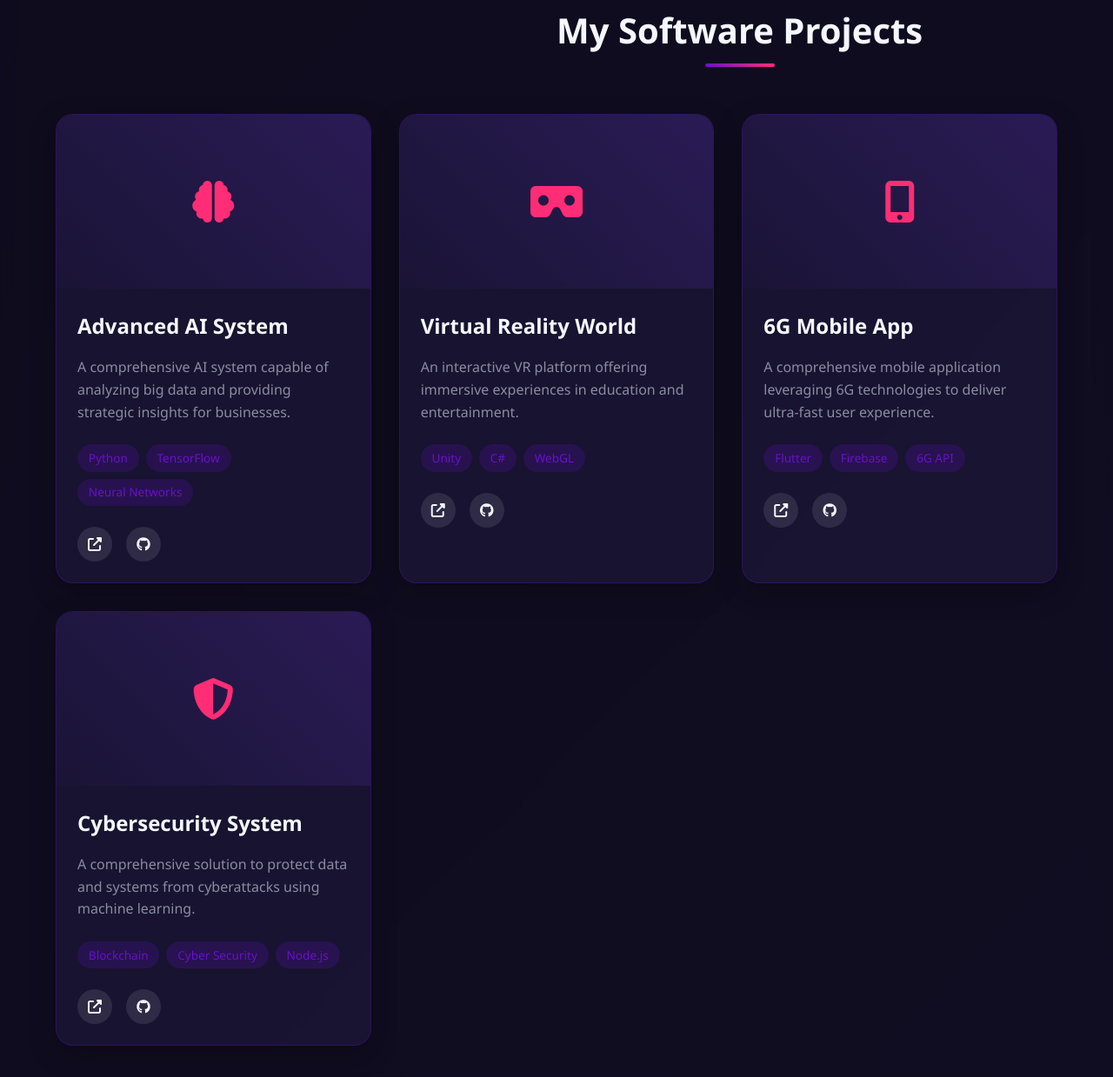
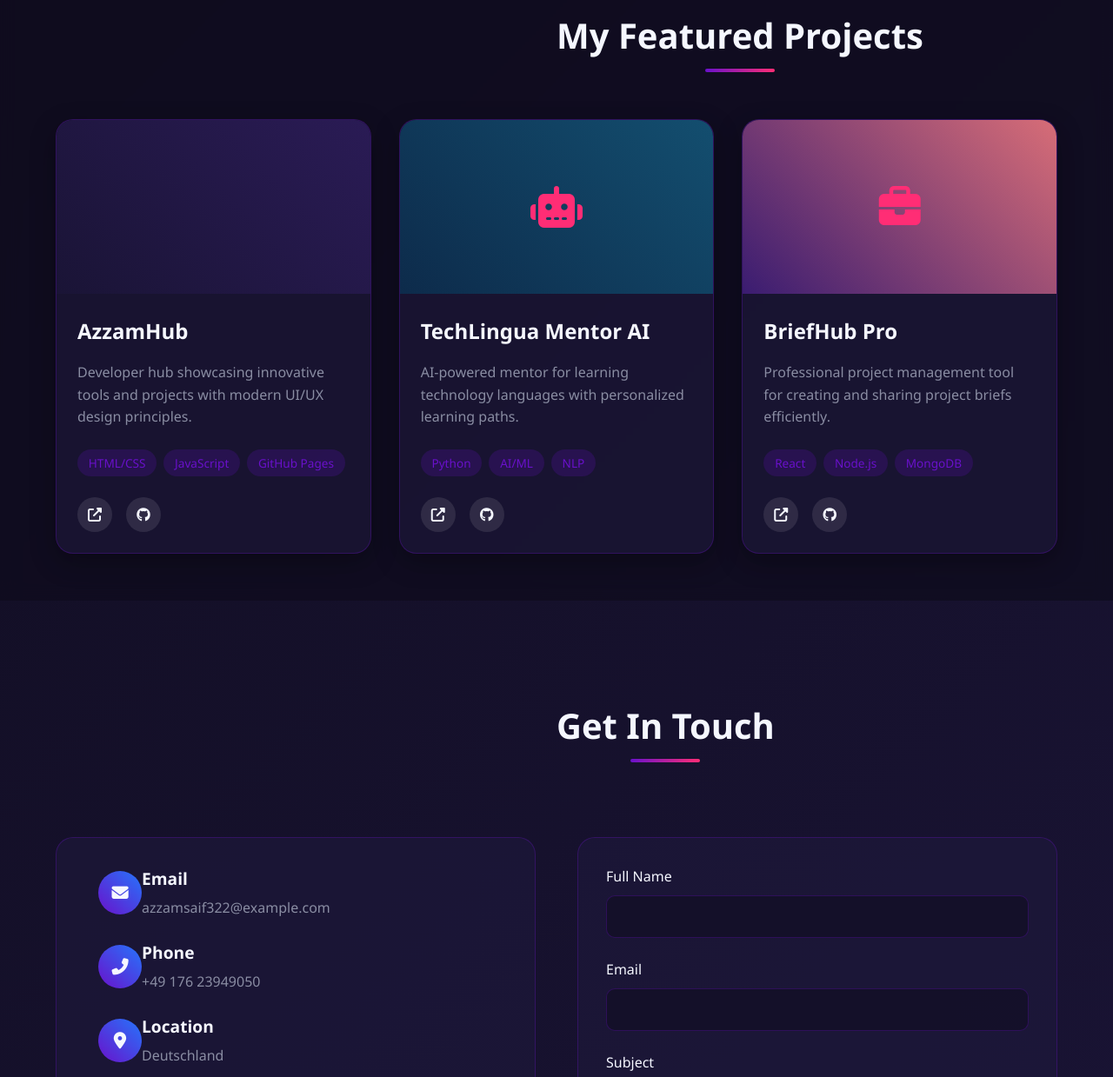
Before and after one commit to azzamsaif1/Portofolio, a plain HTML site: page index.html in a window 1280 px wide. Shown: the part 909-2148 px from the top of the page at 87% size. Drawn offline with Linux system fonts and the light colour scheme.

Commit message:
Update index.html

```diff
--- a/index.html
+++ b/index.html
@@ -643,90 +643,81 @@
         </div>
     </section>
 
-    <!-- Projects Section -->
 <section id="projects" class="projects">
     <div class="container">
-            <h2 class="section-title">My Software Projects</h2>
+        <h2 class="section-title">My Featured Projects</h2>
         <div class="projects-grid">
             <div class="project-card">
-                    <div class="project-img">
-                        <i class="fas fa-brain"></i>
+                <div class="project-img" style="background: linear-gradient(45deg, #1a1436, #2a1b55);">
+                    <i class="fas fa-hub"></i>
                 </div>
                 <div class="project-content">
-                        <h3>Advanced AI System</h3>
-                        <p>A comprehensive AI system capable of analyzing big data and providing strategic insights for businesses.</p>
+                    <h3>AzzamHub</h3>
+                    <p>Developer hub showcasing innovative tools and projects with modern UI/UX design principles.</p>
                     <div class="tech-stack">
-                            <span class="tech">Python</span>
-                            <span class="tech">TensorFlow</span>
-                            <span class="tech">Neural Networks</span>
+                        <span class="tech">HTML/CSS</span>
+                        <span class="tech">JavaScript</span>
+                        <span class="tech">GitHub Pages</span>
                     </div>
                     <div class="project-links">
-                            <a href="#"><i class="fas fa-external-link-alt"></i></a>
-                            <a href="#"><i class="fab fa-github"></i></a>
+                        <a href="https://github.com/azzamsaif1/azzamhub" target="_blank">
+                            <i class="fas fa-external-link-alt"></i>
+                        </a>
+                        <a href="https://github.com/azzamsaif1/azzamhub" target="_blank">
+                            <i class="fab fa-github"></i>
+                        </a>
                     </div>
                 </div>
             </div>
 
             <div class="project-card">
-                    <div class="project-img">
-                        <i class="fas fa-vr-cardboard"></i>
+                <div class="project-img" style="background: linear-gradient(45deg, #0d2b4b, #134e6f);">
+                    <i class="fas fa-robot"></i>
                 </div>
                 <div class="project-content">
-                        <h3>Virtual Reality World</h3>
-                        <p>An interactive VR platform offering immersive experiences in education and entertainment.</p>
+                    <h3>TechLingua Mentor AI</h3>
+                    <p>AI-powered mentor for learning technology languages with personalized learning paths.</p>
                     <div class="tech-stack">
-                            <span class="tech">Unity</span>
-                            <span class="tech">C#</span>
-                            <span class="tech">WebGL</span>
+                        <span class="tech">Python</span>
+                        <span class="tech">AI/ML</span>
+                        <span class="tech">NLP</span>
                     </div>
                     <div class="project-links">
-                            <a href="#"><i class="fas fa-external-link-alt"></i></a>
-                            <a href="#"><i class="fab fa-github"></i></a>
+                        <a href="https://github.com/azzamsaif1/TechLingua-Mentor-ai" target="_blank">
+                            <i class="fas fa-external-link-alt"></i>
+                        </a>
+                        <a href="https://github.com/azzamsaif1/TechLingua-Mentor-ai" target="_blank">
+                            <i class="fab fa-github"></i>
+                        </a>
                     </div>
                 </div>
             </div>
 
             <div class="project-card">
-                    <div class="project-img">
-                        <i class="fas fa-mobile-alt"></i>
+                <div class="project-img" style="background: linear-gradient(45deg, #3a1c71, #d76d77);">
+                    <i class="fas fa-briefcase"></i>
                 </div>
                 <div class="project-content">
-                        <h3>6G Mobile App</h3>
-                        <p>A comprehensive mobile application leveraging 6G technologies to deliver ultra-fast user experience.</p>
+                    <h3>BriefHub Pro</h3>
+                    <p>Professional project management tool for creating and sharing project briefs efficiently.</p>
                     <div class="tech-stack">
-                            <span class="tech">Flutter</span>
-                            <span class="tech">Firebase</span>
-                            <span class="tech">6G API</span>
+                        <span class="tech">React</span>
+                        <span class="tech">Node.js</span>
+                        <span class="tech">MongoDB</span>
                     </div>
                     <div class="project-links">
-                            <a href="#"><i class="fas fa-external-link-alt"></i></a>
-                            <a href="#"><i class="fab fa-github"></i></a>
-                        </div>
-                    </div>
-                </div>
-
-                <div class="project-card">
-                    <div class="project-img">
-                        <i class="fas fa-shield-alt"></i>
-                    </div>
-                    <div class="project-content">
-                        <h3>Cybersecurity System</h3>
-                        <p>A comprehensive solution to protect data and systems from cyberattacks using machine learning.</p>
-                        <div class="tech-stack">
-                            <span class="tech">Blockchain</span>
-                            <span class="tech">Cyber Security</span>
-                            <span class="tech">Node.js</span>
-                        </div>
-                        <div class="project-links">
-                            <a href="#"><i class="fas fa-external-link-alt"></i></a>
-                            <a href="#"><i class="fab fa-github"></i></a>
+                        <a href="https://github.com/azzamsaif1/BriefHub-Pro" target="_blank">
+                            <i class="fas fa-external-link-alt"></i>
+                        </a>
+                        <a href="https://github.com/azzamsaif1/BriefHub-Pro" target="_blank">
+                            <i class="fab fa-github"></i>
+                        </a>
                     </div>
                 </div>
             </div>
         </div>
     </div>
 </section>
-
     <!-- Contact Section -->
   <section id="contact" class="contact">
     <div class="container">
```
Lines whose indentation alone changed are shown as unchanged.
